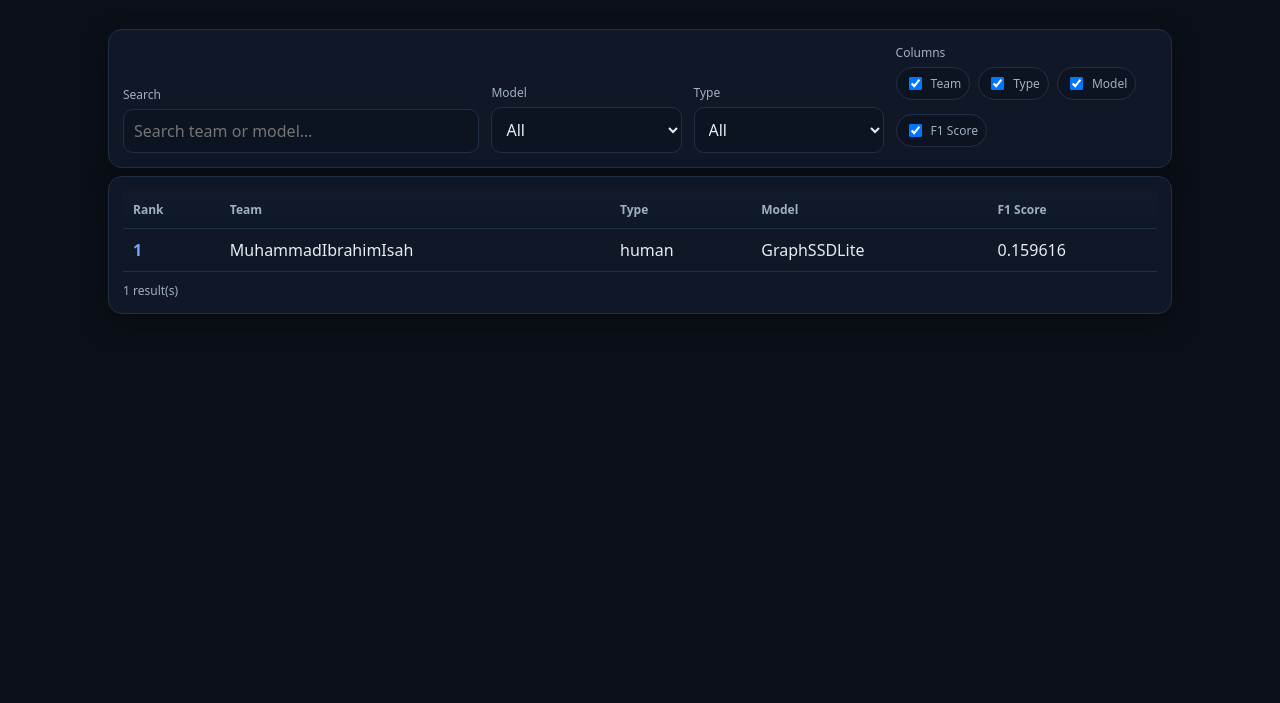
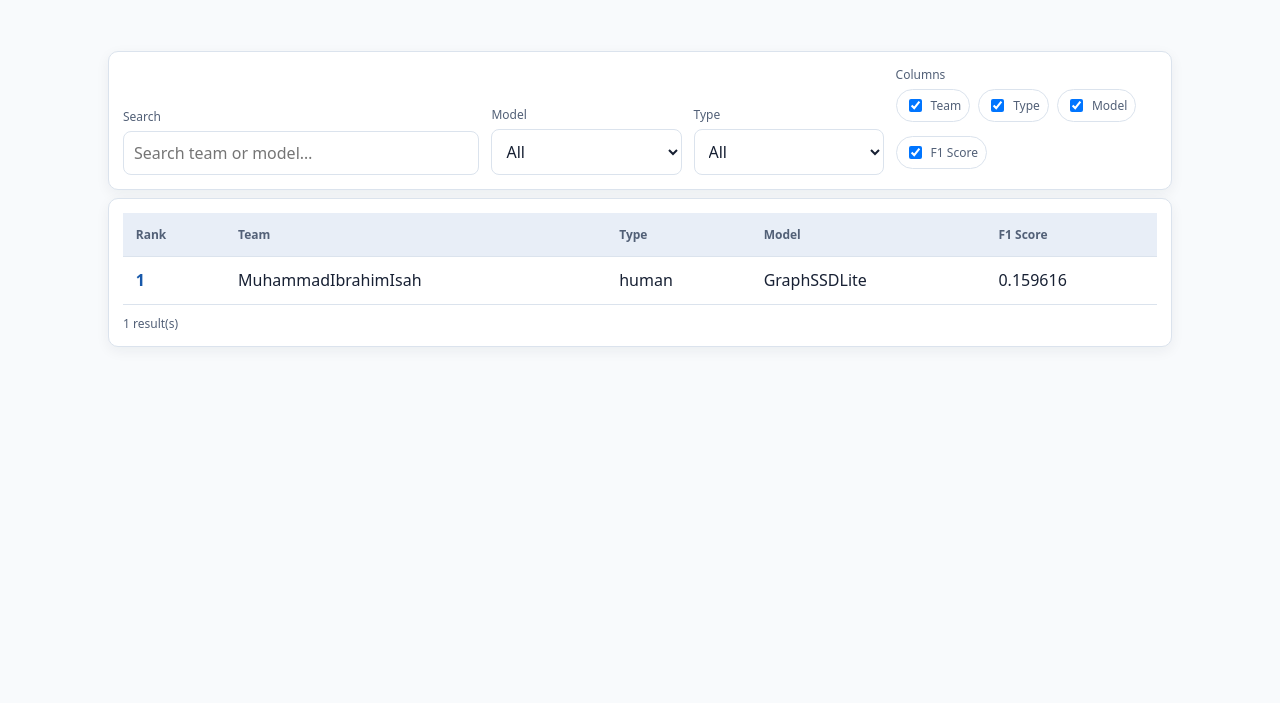
Before and after one commit to Muhammad0isah/TRACE, a plain HTML site: page docs/index.html in a window 1280 px wide. Shown: the part 97-800 px from the top of the page. Drawn offline with Linux system fonts and the light colour scheme.

Commit message:
update leaderboard

```diff
--- a/docs/index.html
+++ b/docs/index.html
@@ -1,16 +1,16 @@
 <!doctype html>
 <html lang="en"><head><meta charset="utf-8"><meta name="viewport" content="width=device-width,initial-scale=1">
-<title>Leaderboard</title>
+<title>TRACE</title>
 <style>
-:root{--bg:#0b0f17;--panel:#101827;--text:#e6edf3;--muted:#9fb0c0;--border:#223047;--accent:#7aa2f7}
+:root{--bg:#f8fafc;--panel:#fff;--text:#172033;--muted:#526077;--border:#dbe3ed;--accent:#1859aa}
 *{box-sizing:border-box}body{margin:0;font-family:ui-sans-serif,system-ui,-apple-system,Segoe UI,Roboto,Arial;background:var(--bg);color:var(--text)}
 .wrap{max-width:1100px;margin:0 auto;padding:18px}.title{text-align:center;padding:10px 0}h1{margin:0 0 6px;font-size:28px}.sub{margin:0;color:var(--muted)}
-.card{background:var(--panel);border:1px solid var(--border);border-radius:14px;padding:14px;box-shadow:0 10px 26px rgba(0,0,0,.25);margin:8px 0}
+.card{background:var(--panel);border:1px solid var(--border);border-radius:10px;padding:14px;box-shadow:0 4px 14px rgba(23,32,51,.06);margin:8px 0}
 .controls{display:grid;grid-template-columns:1.5fr .8fr .8fr 1.1fr;gap:12px;align-items:end}.control label{display:block;font-size:12px;color:var(--muted);margin:0 0 6px}
-input,select{width:100%;padding:10px;border-radius:10px;border:1px solid var(--border);background:#0c1422;color:var(--text);font:inherit}input:focus,select:focus{outline:none;border-color:var(--accent)}
-.checks{display:flex;flex-wrap:wrap;gap:8px}.checks label{display:flex;gap:6px;align-items:center;border:1px solid var(--border);padding:6px 8px;border-radius:999px;background:#0c1422;user-select:none}.checks input{width:auto}
-.table-wrap{overflow:auto}table{width:100%;border-collapse:separate;border-spacing:0}th,td{padding:10px;border-bottom:1px solid var(--border);white-space:nowrap}th{position:sticky;top:0;background:linear-gradient(#111b2b,#0f1827);text-align:left;font-size:12px;color:var(--muted);cursor:pointer}tbody tr:hover{background:#0d1626}.rank{color:var(--accent);font-weight:600}.score{font-variant-numeric:tabular-nums}.foot{margin-top:10px;color:var(--muted);font-size:12px}@media(max-width:800px){.controls{grid-template-columns:1fr 1fr}}
-</style></head><body><header class="wrap"><div class="title"><h1>Leaderboard</h1><p class="sub"></p></div></header>
+input,select{width:100%;padding:10px;border-radius:8px;border:1px solid var(--border);background:#fff;color:var(--text);font:inherit}input:focus,select:focus{outline:none;border-color:var(--accent)}
+.checks{display:flex;flex-wrap:wrap;gap:8px}.checks label{display:flex;gap:6px;align-items:center;border:1px solid var(--border);padding:6px 8px;border-radius:999px;background:#fff;user-select:none}.checks input{width:auto}
+.table-wrap{overflow:auto}table{width:100%;border-collapse:collapse;background:#fff}th,td{padding:.8rem;text-align:left;border-bottom:1px solid var(--border);white-space:nowrap}th{position:sticky;top:0;background:#e8eef7;font-size:12px;color:var(--muted);cursor:pointer}tbody tr:hover{background:#f1f5f9}.rank{color:var(--accent);font-weight:600}.score{font-variant-numeric:tabular-nums}.foot{margin-top:10px;color:var(--muted);font-size:12px}@media(max-width:800px){.controls{grid-template-columns:1fr 1fr}}
+</style></head><body><header class="wrap"><div class="title"><h1>TRACE</h1><p class="sub">Tomato Recognition And Coding Evaluation</p></div></header>
 <main class="wrap"><section class="controls card"><div class="control"><label for="search">Search</label><input id="search" type="search" placeholder="Search team or model…"></div><div class="control"><label for="modelFilter">Model</label><select id="modelFilter"><option value="all">All</option></select></div><div class="control"><label for="typeFilter">Type</label><select id="typeFilter"><option value="all">All</option></select></div><div class="control"><label>Columns</label><div class="checks" id="columnToggles"></div></div></section>
 <section class="card"><div class="table-wrap"><table id="board"><thead><tr><th data-key="rank">Rank</th><th data-key="team">Team</th><th data-key="type">Type</th><th data-key="model">Model</th><th data-key="score">F1 Score</th></tr></thead><tbody></tbody></table></div><div class="foot" id="status"></div></section></main>
 <script>
```
Also changed, not shown: 1 other file.
